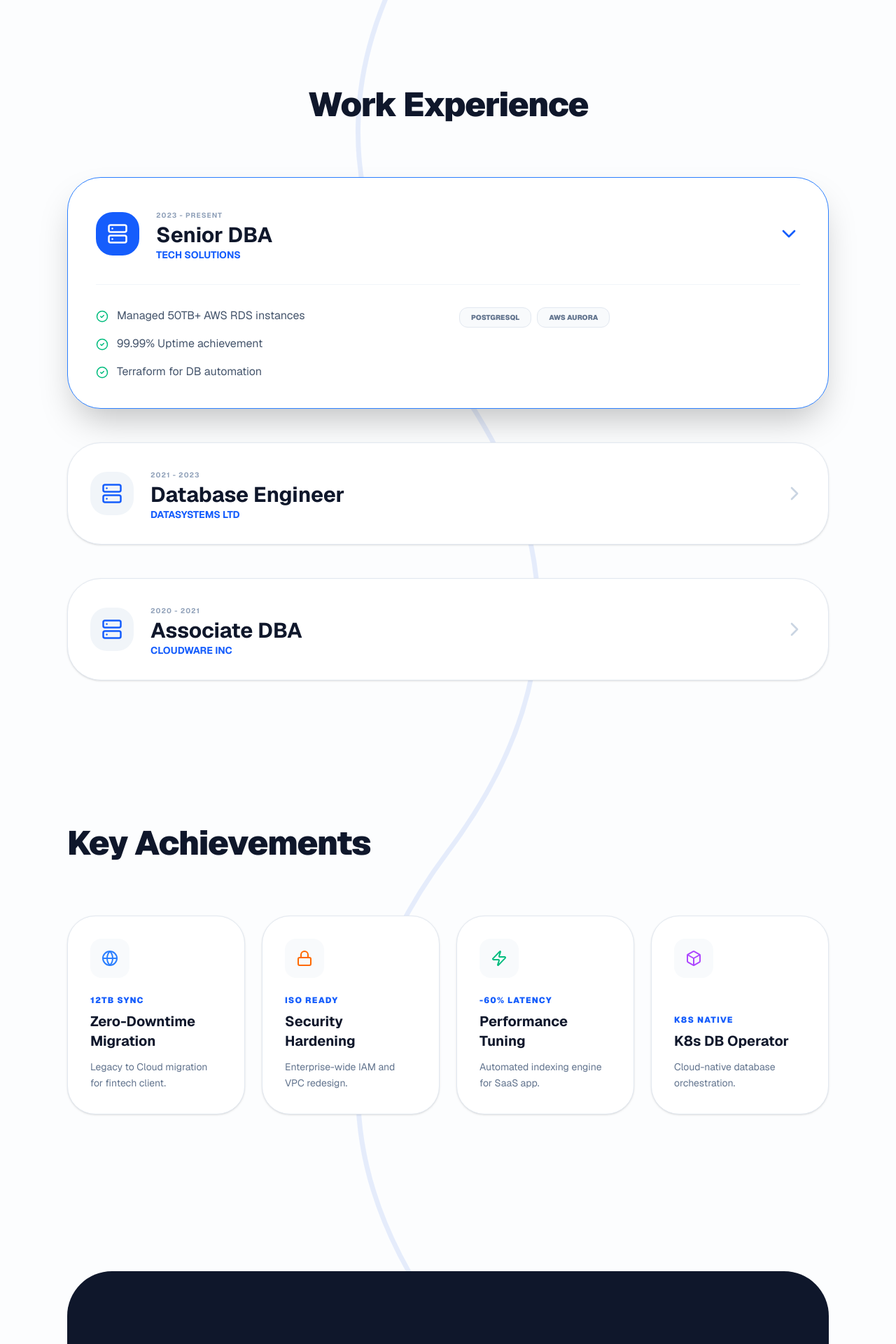
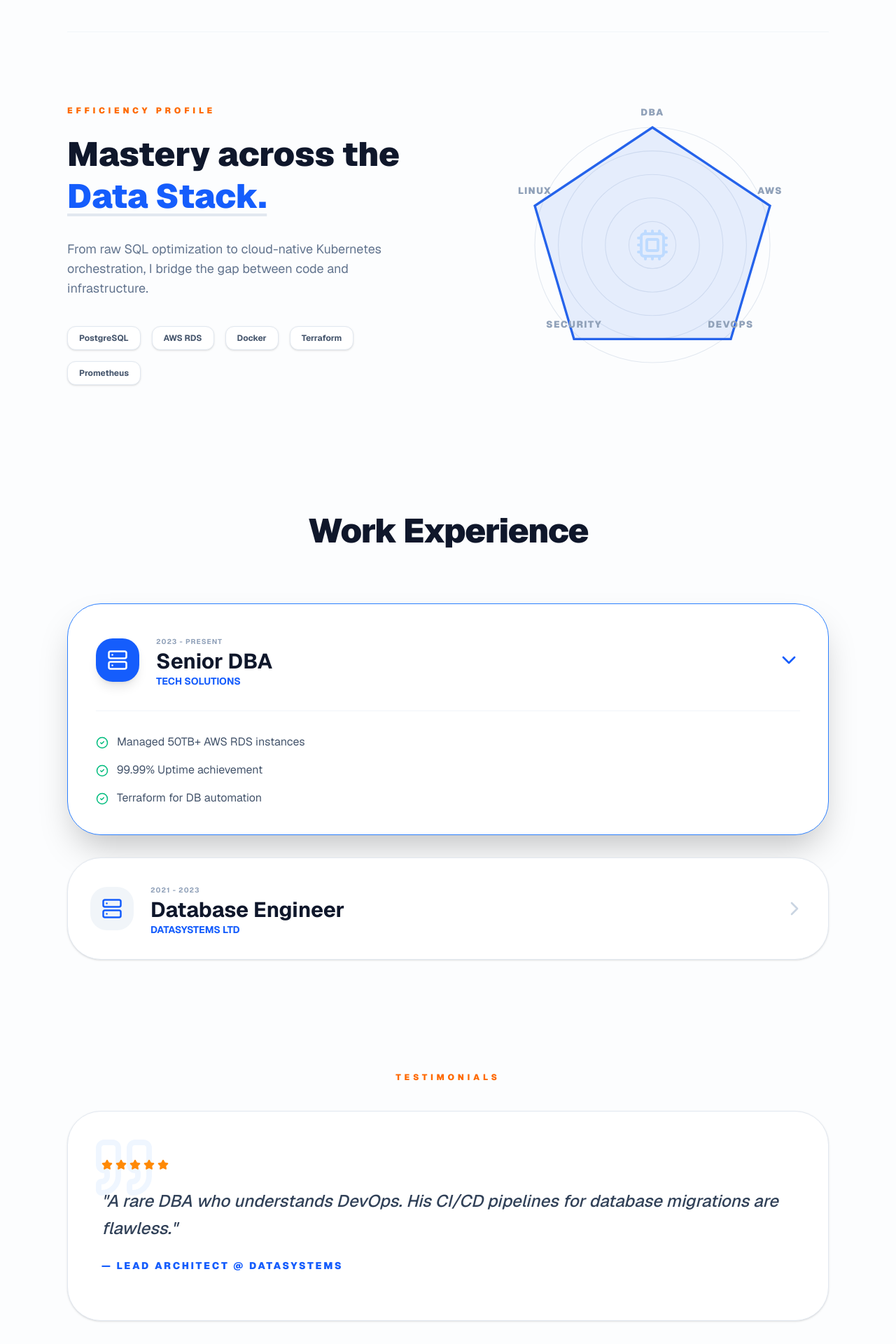
Before and after one commit to dneerajkumar/dneerajkumar.github.io, a Next.js app: page / in a window 1280 px wide. Shown: the part 840-2760 px from the top of the page at 70% size. Built offline with nearby package versions, Linux system fonts and the light colour scheme.

Commit message:
Ultra: Cinematic scrolling, curvy path, and bento achievements

```diff
--- a/app/page.tsx
+++ b/app/page.tsx
@@ -1,12 +1,12 @@
 "use client";
-import React, { useState, useRef } from 'react';
+import React, { useState, useRef, useEffect } from 'react';
 import { motion, AnimatePresence, useScroll, useSpring, useTransform, useInView } from 'framer-motion';
 import confetti from 'canvas-confetti';
 import {
   Github, Linkedin, Mail, Database, Phone, Server,
   ShieldCheck, Zap, TrendingUp, ChevronRight,
   Cloud, Download, Cpu, CheckCircle2,
-  ArrowRight, ShieldAlert, Layers, Box, Globe, Lock
+  ArrowRight, Box, Globe, Lock, Quote, Star
 } from 'lucide-react';
 
 // --- ANIMATED SECTION WRAPPER ---
@@ -27,21 +27,78 @@ const FadeInSection = ({ children, delay = 0 }: { children: React.ReactNode, del
   );
 };
 
-// --- CURVY PATH COMPONENT ---
-const ScrollPath = () => {
-  const { scrollYProgress } = useScroll();
-  const pathLength = useSpring(scrollYProgress, { stiffness: 30, damping: 20 });
+// --- SKILLS RADAR COMPONENT ---
+const SkillsRadar = () => {
+  const skills = [
+    { name: "DBA", value: 100, x: 200, y: 50 },
+    { name: "AWS", value: 90, x: 350, y: 150 },
+    { name: "DevOps", value: 85, x: 300, y: 320 },
+    { name: "Security", value: 95, x: 100, y: 320 },
+    { name: "Linux", value: 80, x: 50, y: 150 },
+  ];
 
   return (
-    <div className="absolute left-1/2 -translate-x-1/2 top-0 bottom-0 w-full max-w-6xl pointer-events-none z-0 overflow-hidden">
-      <svg width="100%" height="100%" viewBox="0 0 400 2000" fill="none" className="opacity-10">
-        <motion.path
-          d="M200 0 Q 350 200 200 400 T 200 800 T 200 1200 T 200 1600"
+    <div className="relative w-full max-w-md mx-auto aspect-square flex items-center justify-center">
+      <svg viewBox="0 0 400 400" className="w-full h-full overflow-visible">
+        {/* Background Hexagons */}
+        {[0.2, 0.4, 0.6, 0.8, 1].map((scale, i) => (
+          <circle key={i} cx="200" cy="200" r={150 * scale} fill="none" stroke="#e2e8f0" strokeWidth="1" />
+        ))}
+        {/* Radar Path */}
+        <motion.polygon
+          initial={{ opacity: 0, scale: 0 }}
+          whileInView={{ opacity: 1, scale: 1 }}
+          points={skills.map(s => `${s.x},${s.y}`).join(' ')}
+          fill="rgba(37, 99, 235, 0.1)"
           stroke="#2563eb"
-          strokeWidth="4"
-          style={{ pathLength }}
+          strokeWidth="3"
         />
+        {/* Labels */}
+        {skills.map((s, i) => (
+          <text key={i} x={s.x} y={s.y - 15} textAnchor="middle" className="text-[12px] font-black fill-slate-400 uppercase tracking-widest">
+            {s.name}
+          </text>
+        ))}
       </svg>
+      <div className="absolute inset-0 flex items-center justify-center pointer-events-none">
+        <Cpu className="text-blue-200 w-12 h-12" />
+      </div>
+    </div>
+  );
+};
+
+// --- TESTIMONIAL CAROUSEL ---
+const TestimonialCarousel = () => {
+  const [index, setIndex] = useState(0);
+  const testimonials = [
+    { text: "Neeraj's ability to optimize our PostgreSQL cluster saved us thousands in AWS costs monthly.", author: "CTO @ Tech Solutions", stars: 5 },
+    { text: "A rare DBA who understands DevOps. His CI/CD pipelines for database migrations are flawless.", author: "Lead Architect @ DataSystems", stars: 5 },
+    { text: "Reliability is Neeraj's middle name. Our uptime went from 99.1% to 99.99% under his watch.", author: "Manager @ CloudWare", stars: 5 }
+  ];
+
+  useEffect(() => {
+    const timer = setInterval(() => setIndex((prev) => (prev + 1) % testimonials.length), 5000);
+    return () => clearInterval(timer);
+  }, []);
+
+  return (
+    <div className="bg-white border border-slate-200 rounded-[3rem] p-12 shadow-sm relative overflow-hidden h-[300px] flex items-center">
+      <Quote className="absolute top-8 left-8 text-blue-50 w-24 h-24 -z-0" />
+      <AnimatePresence mode="wait">
+        <motion.div
+          key={index}
+          initial={{ opacity: 0, x: 20 }}
+          animate={{ opacity: 1, x: 0 }}
+          exit={{ opacity: 0, x: -20 }}
+          className="relative z-10 w-full"
+        >
+          <div className="flex gap-1 mb-6">
+            {[...Array(testimonials[index].stars)].map((_, i) => <Star key={i} size={16} className="fill-orange-400 text-orange-400" />)}
+          </div>
+          <p className="text-2xl font-medium text-slate-700 italic mb-6 leading-relaxed">"{testimonials[index].text}"</p>
+          <p className="text-sm font-black text-blue-600 uppercase tracking-[0.2em]">— {testimonials[index].author}</p>
+        </motion.div>
+      </AnimatePresence>
     </div>
   );
 };
@@ -65,54 +122,56 @@ export default function NeerajPortfolio() {
       role: "Database Engineer", company: "DataSystems Ltd", date: "2021 - 2023",
       details: ["Query optimization reducing load by 40%", "MongoDB Sharding", "DR Strategy Implementation"],
       tags: ["MySQL", "MongoDB"]
-    },
-    {
-      role: "Associate DBA", company: "CloudWare Inc", date: "2020 - 2021",
-      details: ["Schema migrations", "Security hardening", "Backup automation"],
-      tags: ["MySQL", "Linux"]
     }
-  ];
-
-  const projects = [
-    { title: "Zero-Downtime Migration", desc: "Legacy to Cloud migration for fintech client.", icon: <Globe className="text-blue-500" />, stat: "12TB Sync" },
-    { title: "Security Hardening", desc: "Enterprise-wide IAM and VPC redesign.", icon: <Lock className="text-orange-500" />, stat: "ISO Ready" },
-    { title: "Performance Tuning", desc: "Automated indexing engine for SaaS app.", icon: <Zap className="text-emerald-500" />, stat: "-60% Latency" },
-    { title: "K8s DB Operator", desc: "Cloud-native database orchestration.", icon: <Box className="text-purple-500" />, stat: "K8s Native" }
   ];
 
   return (
     <div className="min-h-screen bg-[#fcfdfe] text-slate-900 font-sans selection:bg-blue-100 selection:text-blue-900 overflow-x-hidden relative">
-      <ScrollPath />
       <motion.div className="fixed top-0 left-0 right-0 h-1.5 bg-blue-600 z-[100] origin-left" style={{ scaleX }} />
 
-      {/* NAVBAR */}
       <nav className="sticky top-0 z-50 bg-white/70 backdrop-blur-xl border-b border-slate-100 px-8 py-5 flex justify-between items-center">
         <span className="font-black text-2xl tracking-tighter text-blue-600 uppercase">DNK<span className="text-orange-500">.</span></span>
-        <button onClick={handleDownload} className="flex items-center gap-2 bg-blue-600 text-white px-6 py-2.5 rounded-full text-xs font-bold hover:shadow-lg transition-all">
-          <Download size={14} /> Resume
+        <button onClick={handleDownload} className="flex items-center gap-2 bg-blue-600 text-white px-6 py-2.5 rounded-full text-xs font-bold hover:shadow-lg transition-all shadow-blue-200">
+          <Download size={14} /> Download CV
         </button>
       </nav>
 
       <main className="max-w-6xl mx-auto px-8 relative z-10">
-        {/* HERO */}
-        <section className="py-24 md:py-48 text-center flex flex-col items-center">
-          <motion.div initial={{ opacity: 0, scale: 0.8 }} animate={{ opacity: 1, scale: 1 }} transition={{ duration: 1 }}>
+        {/* HERO SECTION */}
+        <section className="py-24 md:py-48 text-center">
+          <motion.div initial={{ opacity: 0, y: 30 }} animate={{ opacity: 1, y: 0 }} transition={{ duration: 1 }}>
             <h1 className="text-7xl md:text-[10rem] font-black tracking-tighter text-slate-900 leading-none mb-10">
-              D NEERAJ <br /><span className="text-blue-600">KUMAR</span>
+              D NEERAJ <br /><span className="text-blue-600 uppercase">KUMAR</span>
             </h1>
-            <p className="text-2xl text-slate-500 max-w-2xl mx-auto font-medium italic">
-              Empowering data systems with 3.5+ years of DBA & DevOps excellence.
-            </p>
+            <p className="text-2xl text-slate-500 max-w-2xl mx-auto font-medium italic">Empowering data systems with 3.5+ years of DBA & DevOps excellence.</p>
           </motion.div>
         </section>
 
-        {/* EXPERIENCE WITH CURVY PATH LOGIC */}
+        {/* RADAR & SKILLS SECTION */}
+        <section className="py-20 border-t border-slate-100">
+          <div className="grid md:grid-cols-2 gap-20 items-center">
+            <FadeInSection>
+              <h2 className="text-xs font-black uppercase tracking-[0.4em] text-orange-500 mb-6">Efficiency Profile</h2>
+              <h3 className="text-5xl font-black mb-8 leading-tight">Mastery across the <br /><span className="text-blue-600 underline decoration-slate-200 underline-offset-8">Data Stack.</span></h3>
+              <p className="text-slate-500 text-lg mb-10">From raw SQL optimization to cloud-native Kubernetes orchestration, I bridge the gap between code and infrastructure.</p>
+              <div className="flex flex-wrap gap-4">
+                 {["PostgreSQL", "AWS RDS", "Docker", "Terraform", "Prometheus"].map(s => (
+                   <span key={s} className="px-4 py-2 bg-white border border-slate-200 rounded-xl text-xs font-bold text-slate-600 shadow-sm">{s}</span>
+                 ))}
+              </div>
+            </FadeInSection>
+            <FadeInSection delay={0.2}>
+              <SkillsRadar />
+            </FadeInSection>
+          </div>
+        </section>
+
+        {/* EXPERIENCE SECTION */}
         <section className="py-20">
           <FadeInSection>
             <h2 className="text-5xl font-black mb-20 tracking-tight text-center">Work Experience</h2>
           </FadeInSection>
-
-          <div className="space-y-12">
+          <div className="space-y-8">
             {experiences.map((exp, idx) => (
               <FadeInSection key={idx} delay={idx * 0.1}>
                 <div
@@ -121,9 +180,7 @@ export default function NeerajPortfolio() {
                 >
                   <div className="flex flex-col md:flex-row justify-between items-center gap-6 cursor-pointer">
                     <div className="flex gap-6 items-center">
-                      <div className={`p-4 rounded-3xl ${expandedIdx === idx ? 'bg-blue-600 text-white' : 'bg-slate-100 text-blue-600'}`}>
-                        <Server size={30} />
-                      </div>
+                      <div className={`p-4 rounded-3xl ${expandedIdx === idx ? 'bg-blue-600 text-white shadow-lg' : 'bg-slate-100 text-blue-600'}`}><Server size={30} /></div>
                       <div>
                         <span className="text-[10px] font-bold text-slate-400 uppercase tracking-widest">{exp.date}</span>
                         <h4 className="text-3xl font-bold">{exp.role}</h4>
@@ -132,23 +189,14 @@ export default function NeerajPortfolio() {
                     </div>
                     <ChevronRight className={`transition-transform duration-500 ${expandedIdx === idx ? 'rotate-90 text-blue-600' : 'text-slate-300'}`} size={32} />
                   </div>
-
                   <AnimatePresence>
                     {expandedIdx === idx && (
                       <motion.div initial={{ height: 0, opacity: 0 }} animate={{ height: 'auto', opacity: 1 }} exit={{ height: 0, opacity: 0 }} className="pt-8 mt-8 border-t border-slate-100">
-                        <div className="grid md:grid-cols-2 gap-8">
-                          <ul className="space-y-4">
-                            {exp.details.map((d, i) => (
-                              <li key={i} className="flex gap-3 text-slate-600 items-start">
-                                <CheckCircle2 size={18} className="text-emerald-500 shrink-0 mt-1" />
-                                {d}
-                              </li>
-                            ))}
-                          </ul>
-                          <div className="flex flex-wrap gap-2 content-start">
-                            {exp.tags.map(t => <span key={t} className="px-4 py-1.5 bg-slate-50 text-slate-500 text-[10px] font-black rounded-xl border border-slate-200 uppercase">{t}</span>)}
-                          </div>
-                        </div>
+                        <ul className="space-y-4">
+                          {exp.details.map((d, i) => (
+                            <li key={i} className="flex gap-3 text-slate-600 items-start"><CheckCircle2 size={18} className="text-emerald-500 shrink-0 mt-1" />{d}</li>
+                          ))}
+                        </ul>
                       </motion.div>
                     )}
                   </AnimatePresence>
@@ -158,36 +206,21 @@ export default function NeerajPortfolio() {
           </div>
         </section>
 
-        {/* PROJECTS / ACHIEVEMENTS BENTO GRID */}
-        <section className="py-32">
+        {/* TESTIMONIAL SECTION */}
+        <section className="py-20">
           <FadeInSection>
-            <h2 className="text-5xl font-black mb-20 tracking-tight">Key Achievements</h2>
-            <div className="grid grid-cols-1 md:grid-cols-4 gap-6">
-              {projects.map((proj, i) => (
-                <motion.div
-                  key={i}
-                  whileHover={{ y: -10 }}
-                  className="bg-white border border-slate-200 p-8 rounded-[2.5rem] shadow-sm flex flex-col justify-between group hover:border-blue-500 transition-all"
-                >
-                  <div className="p-4 bg-slate-50 rounded-2xl w-fit mb-6 group-hover:bg-blue-50 transition-colors">{proj.icon}</div>
-                  <div>
-                    <h5 className="font-black text-blue-600 text-xs uppercase mb-2 tracking-widest">{proj.stat}</h5>
-                    <h4 className="text-xl font-bold mb-3">{proj.title}</h4>
-                    <p className="text-slate-500 text-sm leading-relaxed">{proj.desc}</p>
-                  </div>
-                </motion.div>
-              ))}
-            </div>
+            <h2 className="text-xs font-black uppercase tracking-[0.4em] text-orange-500 mb-10 text-center">Testimonials</h2>
+            <TestimonialCarousel />
           </FadeInSection>
         </section>
 
-        {/* FINAL CONTACT */}
+        {/* FOOTER CONTACT */}
         <FadeInSection>
           <section id="contact" className="py-24 mb-20">
             <div className="bg-slate-900 rounded-[4rem] p-12 md:p-24 text-center text-white relative overflow-hidden">
-              <h2 className="text-5xl md:text-8xl font-black mb-10 tracking-tighter uppercase leading-none">Let's talk <br />Data.</h2>
+              <h2 className="text-5xl md:text-8xl font-black mb-10 tracking-tighter uppercase leading-none">Let's build <br />Future.</h2>
               <div className="flex flex-col md:flex-row justify-center gap-6 relative z-10">
-                <a href="mailto:d.neerajkumar480@gmail.com" className="bg-blue-600 text-white px-12 py-5 rounded-3xl font-black uppercase text-sm hover:scale-105 transition-transform">Email Neeraj</a>
+                <a href="mailto:d.neerajkumar480@gmail.com" className="bg-blue-600 text-white px-12 py-5 rounded-3xl font-black uppercase text-sm shadow-xl shadow-blue-900/40">Email Neeraj</a>
                 <a href="tel:+917077600849" className="bg-white text-black px-12 py-5 rounded-3xl font-black uppercase text-sm hover:bg-orange-500 hover:text-white transition-all">+91 7077600849</a>
               </div>
               <Database className="absolute -bottom-10 -right-10 w-96 h-96 text-white/[0.03] rotate-12" />
@@ -197,7 +230,7 @@ export default function NeerajPortfolio() {
       </main>
 
       <footer className="max-w-6xl mx-auto px-8 py-12 border-t border-slate-100 flex justify-between items-center text-[10px] font-black uppercase tracking-[0.3em] text-slate-400">
-        <p>D Neeraj Kumar © {new Date().getFullYear()}</p>
+        <p>D Neeraj Kumar — {new Date().getFullYear()}</p>
         <div className="flex gap-8">
           <a href="#" className="hover:text-blue-600">LinkedIn</a>
           <a href="#" className="hover:text-blue-600">GitHub</a>
```
